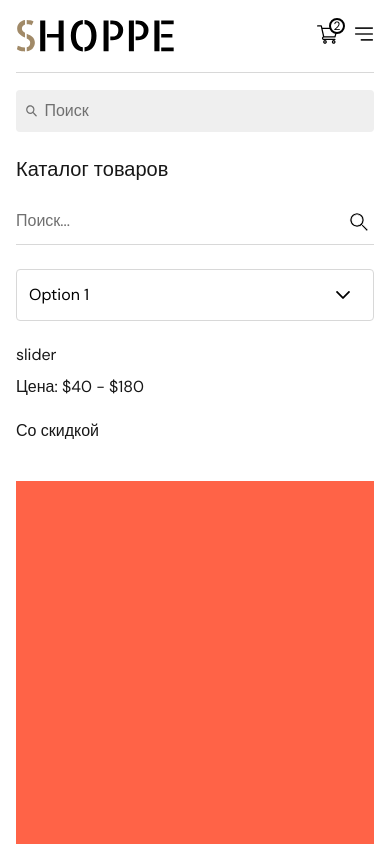
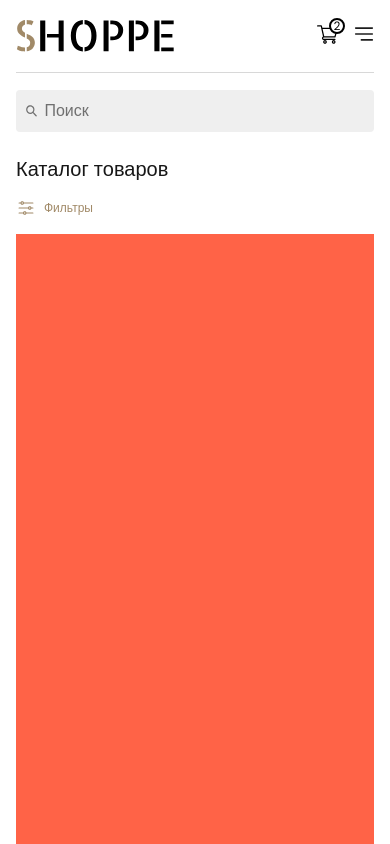
Before and after one commit to ministrov/shoppe-ecommerce-next, a Next.js app: page /catalog in a window 390 px wide. Shown: the top 844 px of the page. Built offline with nearby package versions, Linux system fonts and the light colour scheme.

Commit message:
feat: create a filter showing on mobile version while user clicking icon filter

```diff
--- a/app/catalog/page.module.css
+++ b/app/catalog/page.module.css
@@ -17,11 +17,19 @@
   gap: 40px;
 }
 
+.catalogPage__title {
+  margin-bottom: 40px;
+}
+
 .catalog__filter {
   width: 260px;
   display: flex;
   flex-direction: column;
   gap: 24px;
+}
+
+.catalog__filterMobile {
+  display: none;
 }
 
 .catalog__cardsWrapper {
@@ -95,18 +103,41 @@
 
   .catalog {
     flex-direction: column;
+    gap: 16px;
+  }
+
+  .catalogPage__title {
+    margin-bottom: 16px;
   }
 
   .catalog__filter {
-    width: 100%;
-    /* position: fixed;
+    display: none;
+  }
+
+  .catalog__filterMobile {
+    display: flex;
+    align-items: center;
+    gap: 8px;
+  }
+
+  .filterMobileLabel {
+    font-size: 12px;
+    line-height: 20px;
+    color: var(--accent);
+  }
+
+  .catalog__filter.visible {
+    position: fixed;
     z-index: 10;
     top: 0;
     right: 0;
     bottom: 0;
     left: 0;
+    display: flex;
+    flex-direction: column;
+    gap: 24px;
     padding: 16px 16px;
-    background-color: var(--white); */
+    background-color: var(--white);
   }
 
   .catalog__cards {
--- a/app/catalog/page.tsx
+++ b/app/catalog/page.tsx
@@ -1,6 +1,7 @@
 'use client';
 
 import Image from 'next/image';
+import { useState } from 'react';
 import { InputField } from '@/components/inputField/InputField';
 import { Searching } from '@/components/searching/Searching';
 import { SelectField } from '@/components/selectField/SelectField';
@@ -14,6 +15,10 @@ const options = [
 ];
 
 export default function Catalog() {
+  const [showFilter, setShowFilter] = useState<boolean>(false);
+
+  console.log(showFilter);
+
   const handleSelectChange = (value: string) => {
     console.log('Selected value:', value)
   }
@@ -26,7 +31,14 @@ export default function Catalog() {
       <h1 className={cn("left", styles.catalogPage__title)}>Каталог товаров</h1>
 
       <div className={styles.catalog}>
-        <div className={styles.catalog__filter}>
+        <div className={styles.catalog__filterMobile} onClick={() => setShowFilter(true)}>
+          <Image src={'/filter-mobile.svg'} width={20} height={20} alt={''} />
+
+          <span className={styles.filterMobileLabel}>Фильтры</span>
+        </div>
+        <div className={cn(styles.catalog__filter, {
+          [styles.visible]: showFilter
+        })} onClick={() => setShowFilter(false)}>
           <div className={styles.catalog__search}>
             <InputField className={styles.catalog__input} variant="gray" name={"searching"} placeholder="Поиск..." />
 
```
